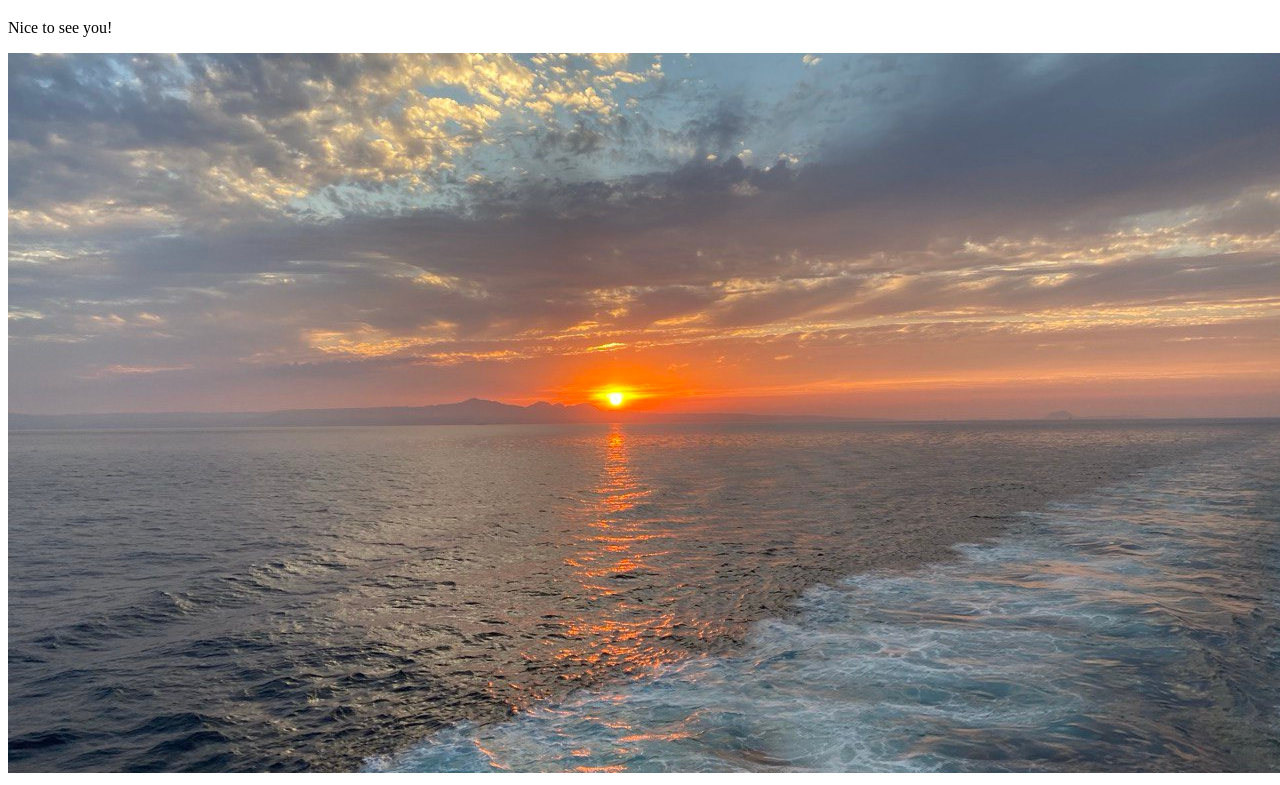
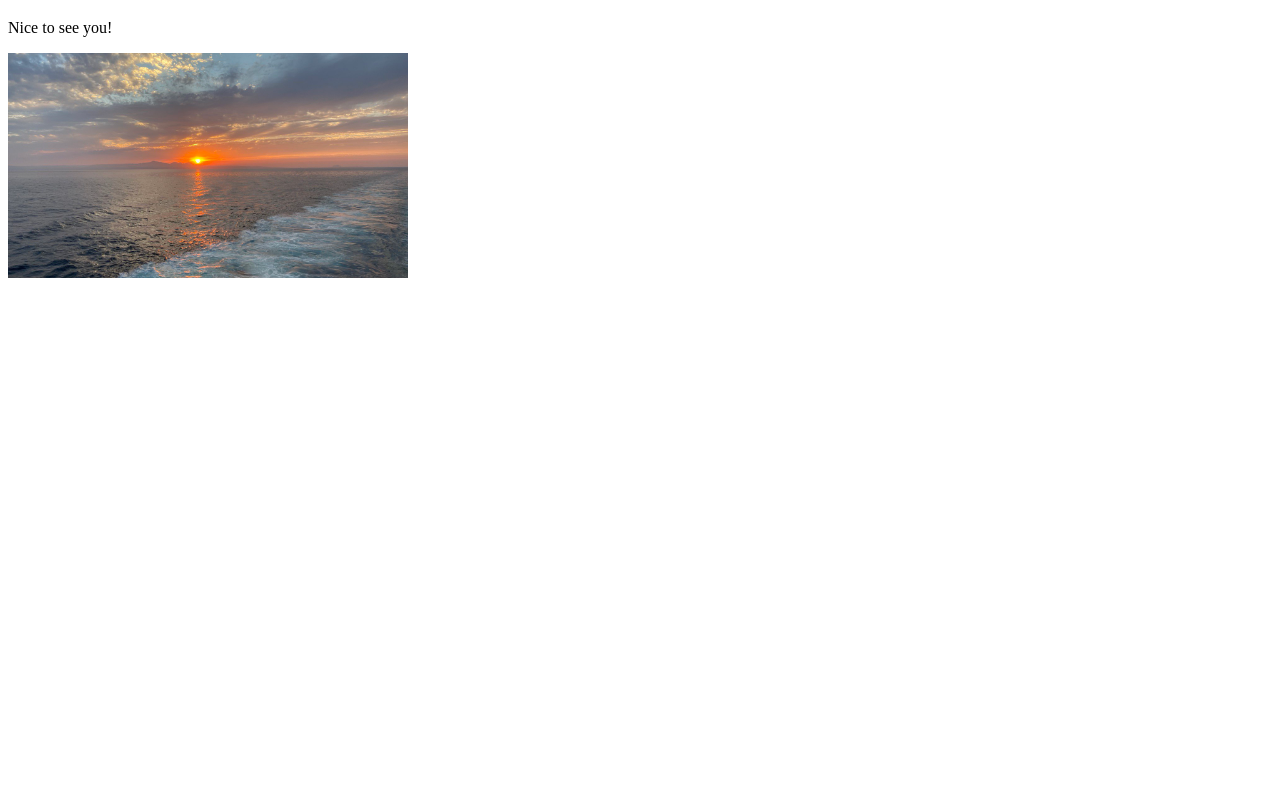
Before and after one commit to VolodymyrBilokon/project, a plain HTML site: page index.html in a window 1280 px wide. Shown: the part 61-846 px from the top of the page. After the commit the page ends 800 px from the top, so only its background shows below. Drawn offline with Linux system fonts and the light colour scheme.

Commit message:
Change size of picture

```diff
--- a/index.html
+++ b/index.html
@@ -8,6 +8,6 @@
 <body>
     <h1>Hello HTML</h1>
     <p>Nice to see you!</p>
-    <img src="img/Ocean.jpg" alt="Ocean"
+    <img width="400" src="img/Ocean.jpg" alt="Ocean"
 </body>
 </html>
```
